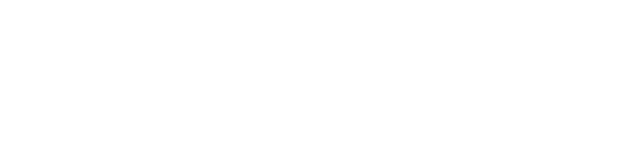
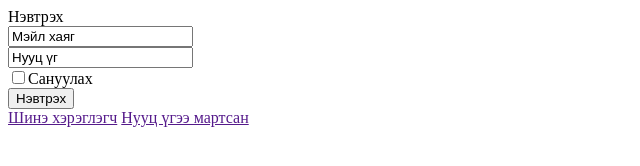
Before and after one commit to nemheee/web, a plain HTML site: page web/html/logi-in.html in a window 1280 px wide. Shown: the whole page, without its empty margins (0-640 px from the left). Drawn offline with Linux system fonts and the light colour scheme.

Commit message:
login hesg hiiv

```diff
--- a/web/html/logi-in.html
+++ b/web/html/logi-in.html
@@ -6,7 +6,16 @@
     <title>log in</title>
 </head>
 <body>
+    <header>Нэвтрэх</header>
     <form action="">
+        <div>
+            <input type="text" class="form-control" id="inputEmail" value = "Мэйл хаяг"><br>
+            <input type="text&number" class="form-control" id="inputNumber" value="Нууц үг"><br>
+            <input type="checkbox">Сануулах <br>
+            <button type="submit" class="btn btn-primary">Нэвтрэх</button><br>
+            <a href="">Шинэ хэрэглэгч</a>
+            <a href="">Нууц үгээ мартсан</a>
+        </div>
 
     </form>
 </body>
```
